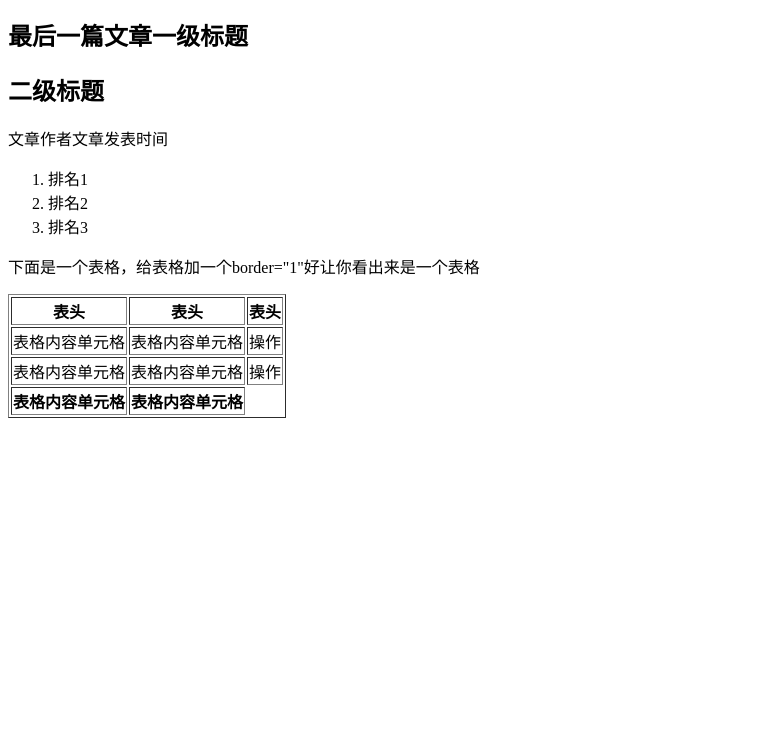
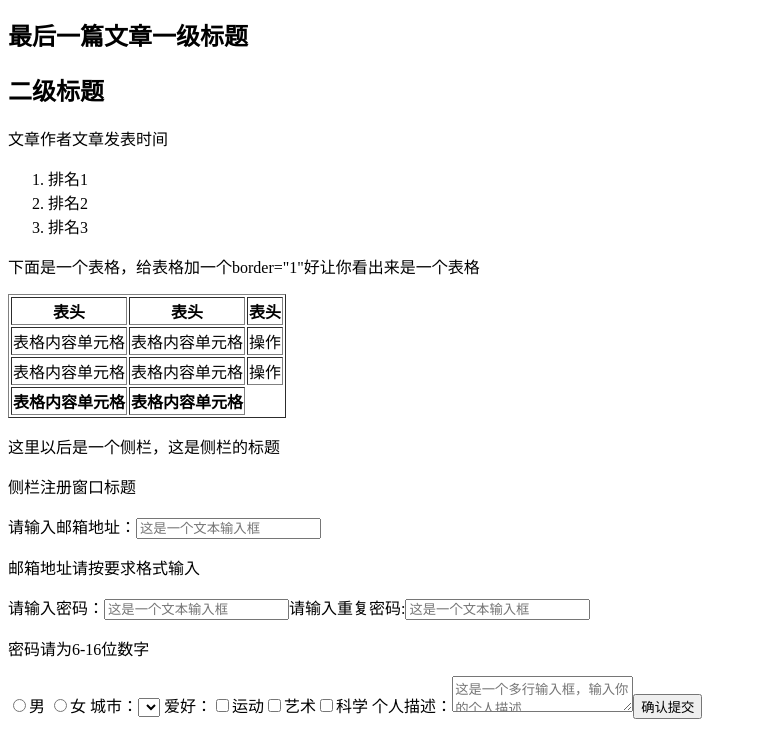
Before and after one commit to ningkaikok/IFE, a plain HTML site: page xw-task1/index.html in a window 1280 px wide. Shown: the part 877-1612 px from the top of the page, without its empty margins (0-757 px from the left). Before the commit the page ends 1303 px from the top, so only its background shows below. Drawn offline with Linux system fonts and the light colour scheme.

Commit message:
func:更新task1

```diff
--- a/xw-task1/index.html
+++ b/xw-task1/index.html
@@ -22,7 +22,7 @@
         z这是一个很长很长的段落z这是一个很长很长的段落z这是一个很长很长的段落z这是一个很长很长的段落z这是一个很长很长的段落z这是一个很长很长的段落z这是一个很长很长的段落z这是一个很长很长的段落z这是一个很长很长的段落z这是一个很长很长的段落z这是一个很长很长的段落
     </section>
     <section>
-    z这是一个很长很长的段落z这是，<a href="http://ife.baidu.com"/>http://ife.baidu.com</a>
+        z这是一个很长很长的段落z这是，<a href="http://ife.baidu.com" />http://ife.baidu.com</a>
         一个很长很长的段落z这是一个很长很长的段落z这是一个很长很长的段落z这是一个很长很长的段落z这是一个很长很长的段落z这是一个很长很长的段落z这是一个很长很长的段落z这是一个很长很长的段落z这是一个很长很长的段落z这是一个很长很长的段落
     </section>
     <section>
@@ -66,6 +66,22 @@
             </tr>
         </table>
     </section>
+    <section>
+        <aside>
+            <p>这里以后是一个侧栏，这是侧栏的标题</p>
+            <p>侧栏注册窗口标题</p>
+        </aside>
+    </section>
+    <p>请输入邮箱地址：<input type="email" placeholder="这是一个文本输入框" /></p>
+    <p>邮箱地址请按要求格式输入</p>
+    <p>请输入密码：<input type="password" placeholder="这是一个文本输入框" />请输入重复密码:<input type="password" placeholder="这是一个文本输入框" /></p>
+    <p>密码请为6-16位数字</p>
+    <p>
+        <span><input type="radio">男  <input type="radio">女</span>
+        <span>城市：<select></select></span>
+        <span>爱好：<input type="checkbox" />运动<input type="checkbox" />艺术<input type="checkbox" />科学</span>
+        <span>个人描述：<textarea placeholder="这是一个多行输入框，输入你的个人描述"></textarea><button>确认提交</button></span>
+    </p>
+</body>
 
-</body>
 </html>
```
Lines whose indentation alone changed are shown as unchanged.
